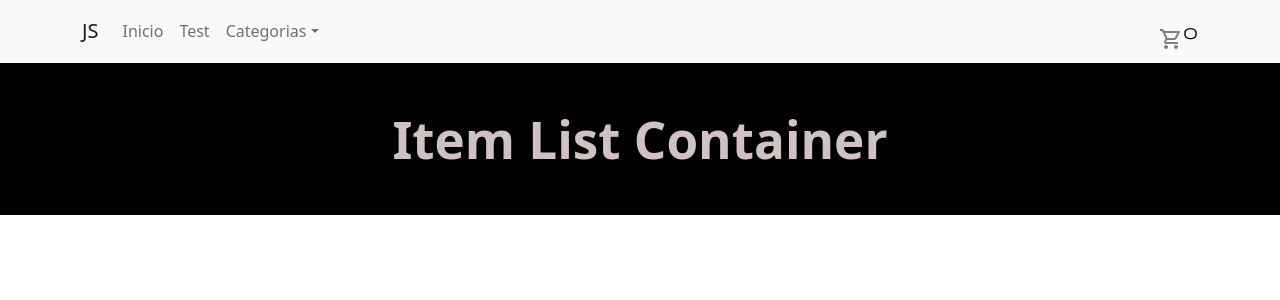
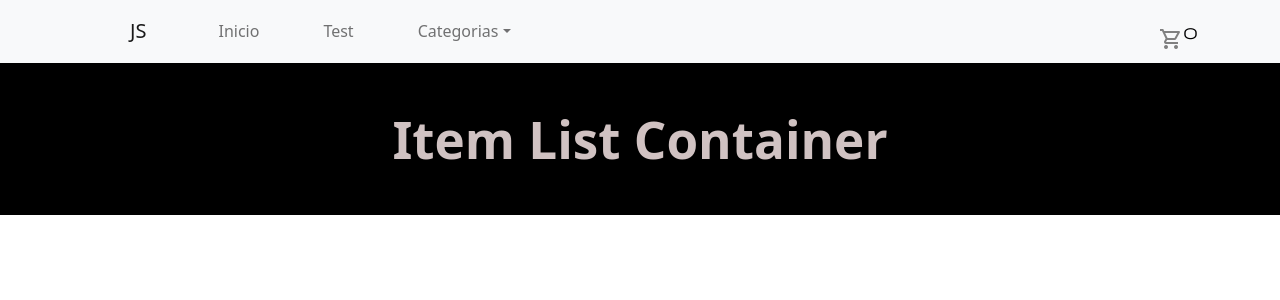
Before and after one commit to julian0072/Carrito-Julian-Slongo-React, a React (Vite) app: page / in a window 1280 px wide. Shown: the top 300 px of the page. Built offline with nearby package versions, Linux system fonts and the light colour scheme.

Commit message:
Agregado espacio en navbar

```diff
--- a/src/components/NavBar.jsx
+++ b/src/components/NavBar.jsx
@@ -8,13 +8,23 @@ function BasicExample() {
   return (
     <Navbar bg="light" expand="lg">
       <Container>
-        <Navbar.Brand href="#home">JS</Navbar.Brand>
+        <Navbar.Brand href="#home" className="ms-5">
+          JS
+        </Navbar.Brand>
         <Navbar.Toggle aria-controls="basic-navbar-nav" />
         <Navbar.Collapse id="basic-navbar-nav">
           <Nav className="me-auto">
-            <Nav.Link href="#home">Inicio</Nav.Link>
-            <Nav.Link href="#link">Test</Nav.Link>
-            <NavDropdown title="Categorias" id="basic-nav-dropdown">
+            <Nav.Link href="#home" className="ms-5">
+              Inicio
+            </Nav.Link>
+            <Nav.Link href="#link" className="ms-5">
+              Test
+            </Nav.Link>
+            <NavDropdown
+              title="Categorias"
+              id="basic-nav-dropdown"
+              className="ms-5"
+            >
               <NavDropdown.Item href="#action/3.1">
                 Categoria 1
               </NavDropdown.Item>
```
